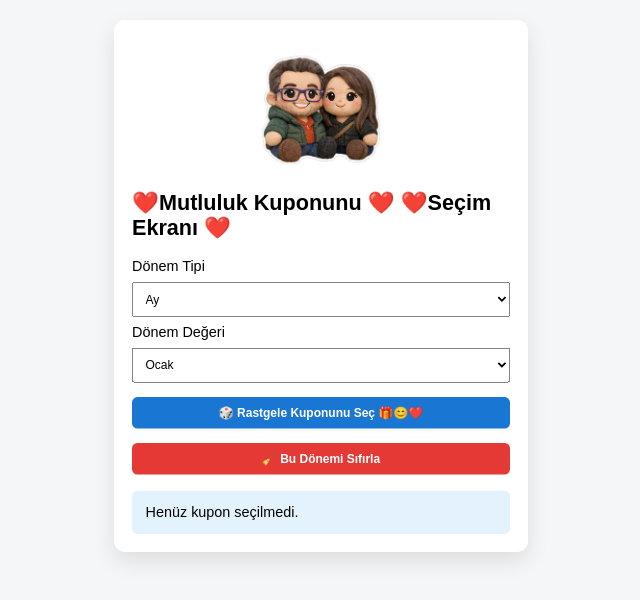
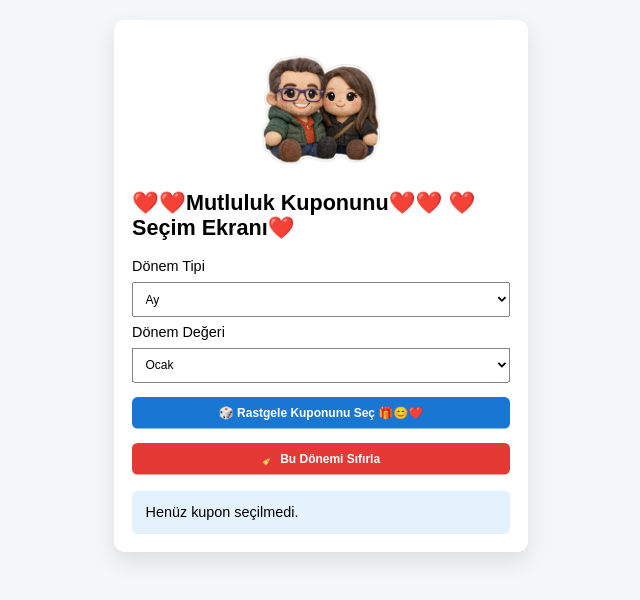
Before and after one commit to Ryse3106/-Mutluluk-Kuponu-, a plain HTML site: page index.html in a window 1280 px wide. Shown: the whole page, without its empty margins (319-959 px from the left). Drawn offline with Linux system fonts and the light colour scheme.

Commit message:
Update index.html

```diff
--- a/index.html
+++ b/index.html
@@ -117,7 +117,7 @@
 <div class="panel">
 
     <div class="emoji-box"><img src="emoji.png" id="emoji" alt="Emoji" /></div>
-<h2> ❤️Mutluluk Kuponunu ❤️     ❤️Seçim Ekranı ❤️ </h2>
+<h2> ❤️❤️Mutluluk Kuponunu❤️❤️     ❤️Seçim Ekranı❤️ </h2>
 
     <label>Dönem Tipi</label>
     <select id="periodType">
```
